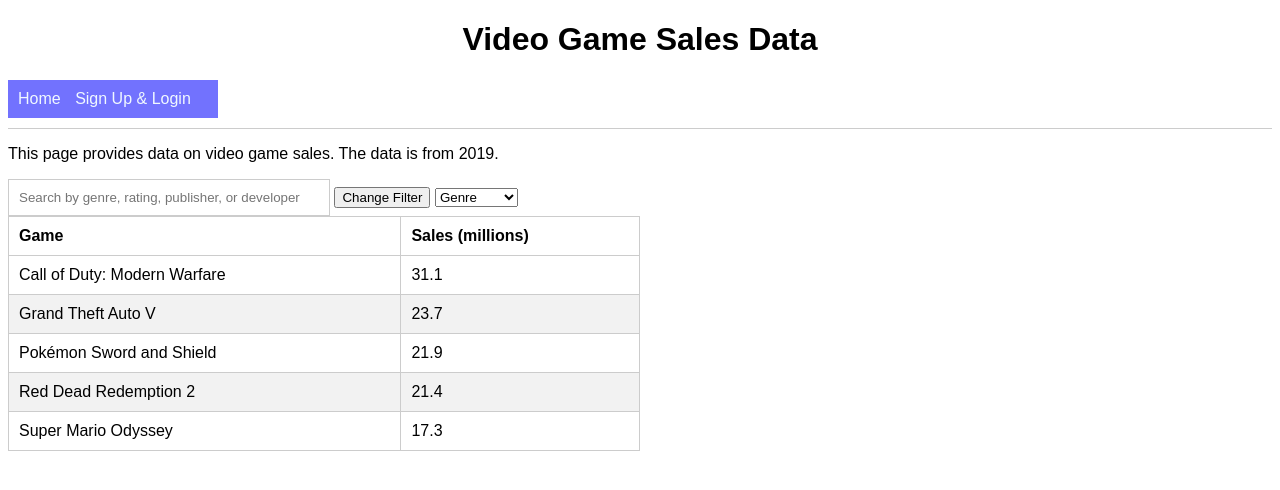
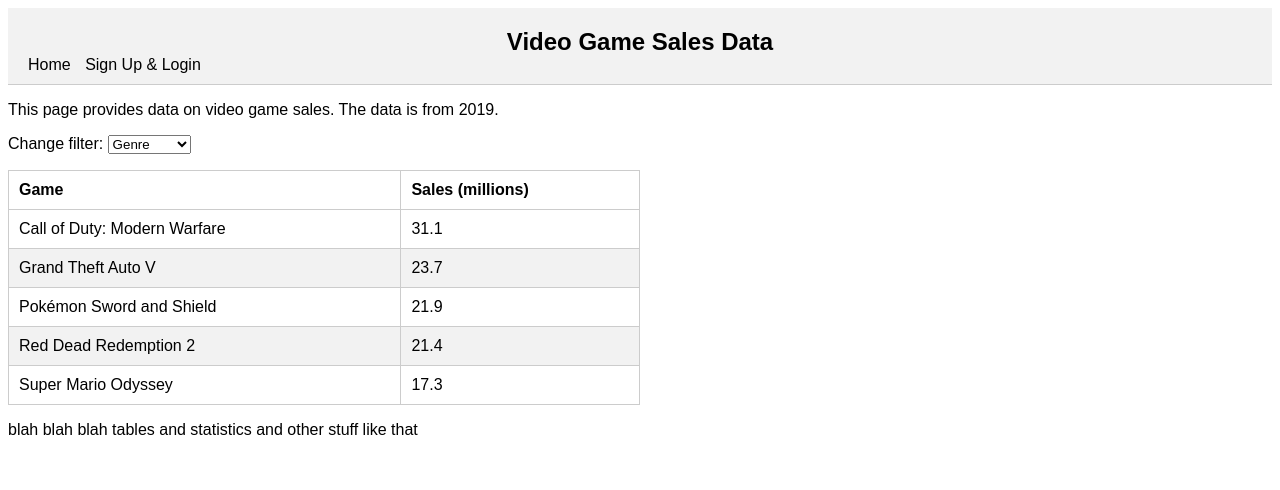
Before and after one commit to AdiYeet/CS564Project, a plain HTML site: page index.html in a window 1280 px wide. Drawn offline with Linux system fonts and the light colour scheme.

```diff
--- a/index.css
+++ b/index.css
@@ -1,21 +1,21 @@
+/* Styling for the header */
 header {
-    border-bottom: 1px solid #ccc;
-    padding-bottom: 10px;
+    background-color: #f2f2f2;
+    padding: 20px;
 }
-
 h1 {
-    text-align: center;
+    color: #000000;
+    font-size: 24px;
+    margin: 0;
 }
-
-nav {
-    background-color: #7272FE;
-    padding: 10px;
-    text-align: left;
-    width: 190px;
+nav a {
+    margin-right: 10px;
+    text-decoration: none;
+    color: #000000;
 }
 
 nav a {
-    color: #F0F8FF;
+    color: #000000;
     text-decoration: none;
     margin-right: 10px;
 }
--- a/index.html
+++ b/index.html
@@ -18,16 +18,15 @@
 
 <p>This page provides data on video game sales. The data is from 2019.</p>
 
-<input type="text" id="search" placeholder="Search by genre, rating, publisher, or developer">
-
-<button id="filter">Change Filter</button>
-
+<p>
+    Change filter:
     <select id="filter-options">
         <option value="genre">Genre</option>
         <option value="rating">Rating</option>
         <option value="publisher">Publisher</option>
         <option value="developer">Developer</option>
     </select>
+</p>
 
 <table>
     <thead>
@@ -62,5 +61,7 @@
 
 <script src="index.js"></script>
 
+<p> blah blah blah tables and statistics and other stuff like that </p>
+
 </body>
 </html>
--- /dev/null
+++ b/userLogin.css
@@ -0,0 +1,47 @@
+body {
+    font-family: sans-serif;
+    margin: 0;
+    padding: 0;
+}
+
+h1 {
+    text-align: center;
+    margin-top: 20px;
+}
+
+form {
+    width: 300px;
+    margin: 0 auto;
+}
+
+input {
+    width: 100%;
+    padding: 10px;
+    margin-bottom: 10px;
+    border: 1px solid #ccc;
+}
+
+input[type="submit"] {
+    background-color: #000;
+    color: #fff;
+    cursor: pointer;
+}
+
+a {
+    text-decoration: none;
+}
+
+.back-button {
+    text-align: center;
+    margin-top: 10px;
+}
+
+.sign-in-text,
+.back-to-main-page {
+    text-align: center;
+}
+
+p {
+    text-align: center;
+    margin: 10px auto;
+}
```
Also changed, not shown: userLogin.html (+8 -2 lines). Lines whose indentation alone changed are shown as unchanged.
